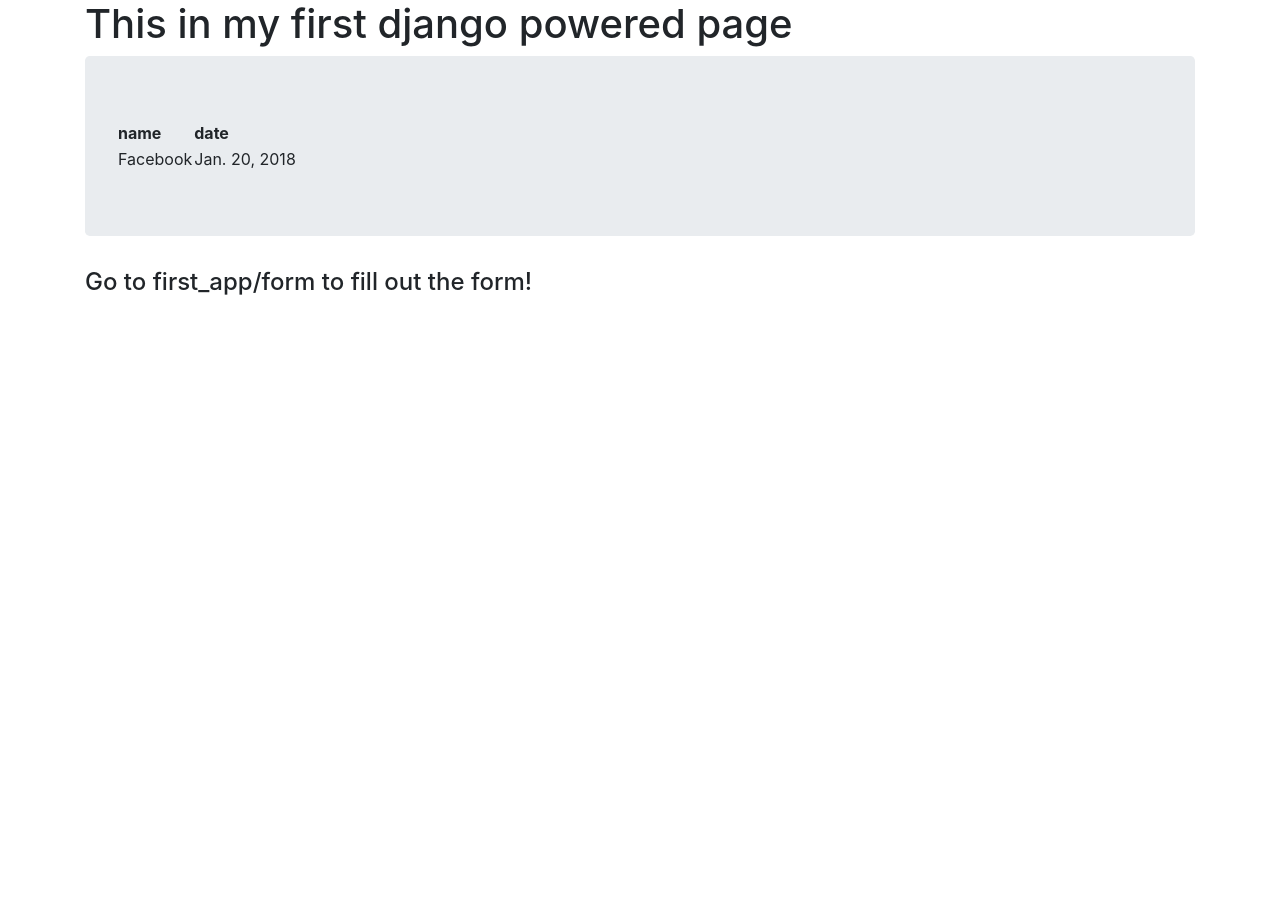
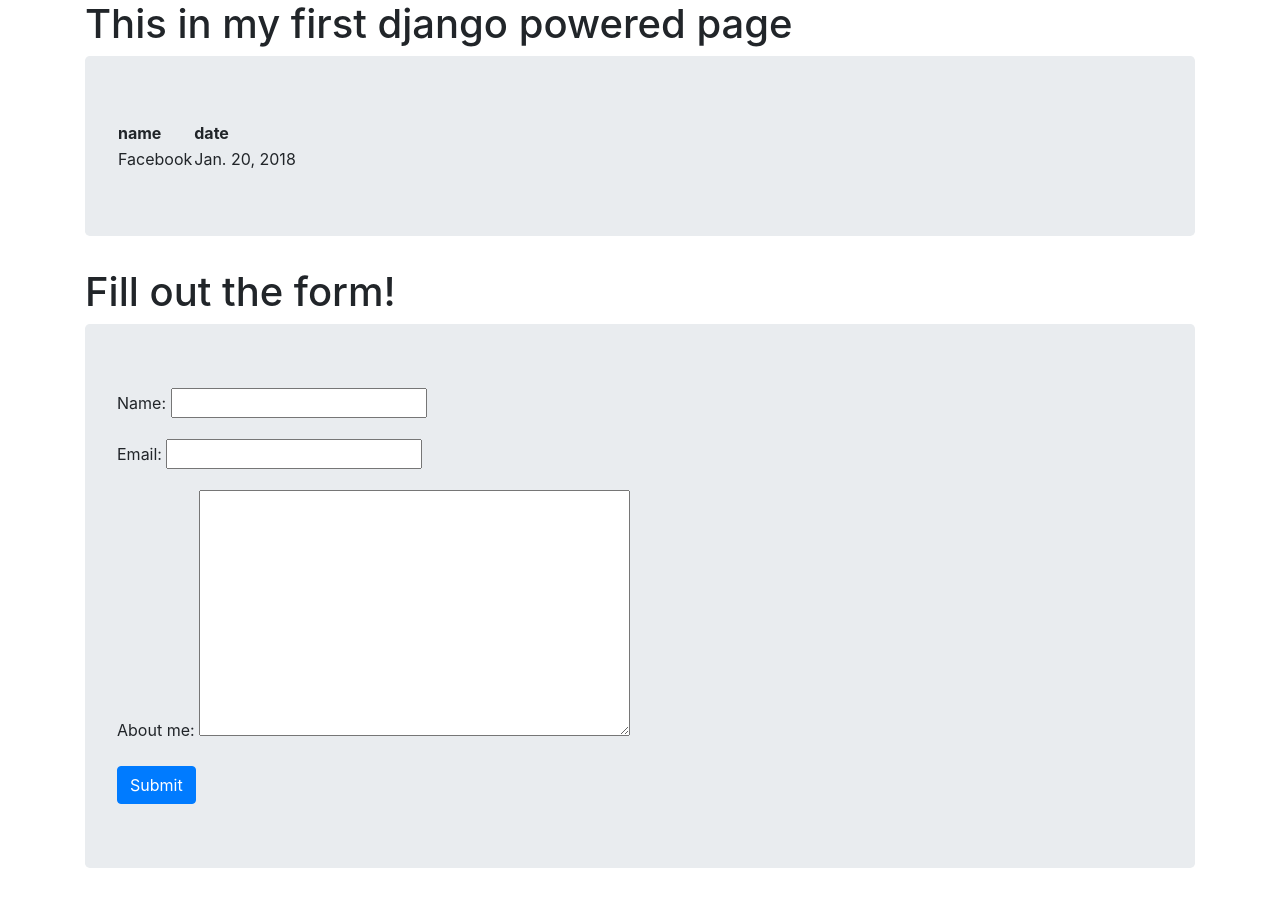
Before and after one commit to abhijeet1995/first_project-Django, a Django app: page / in a window 1280 px wide. Before the commit the page ends 295 px from the top, so only its background shows below. Run offline with Django 3.2, Linux system fonts and the light colour scheme; data comes from the database, SQL or seed files in the repository; some libraries are stand-ins or nearby versions.

Commit message:
hosting on network

```diff
--- a/first_app/views.py
+++ b/first_app/views.py
@@ -5,7 +5,18 @@ from . import forms
 
 def index(request):
     date_access = AccessRecord.objects.order_by('date')
-    my_dict = {'insert_me': date_access}
+    form = forms.FormName()
+    if request.method == 'POST':
+        form = forms.FormName(request.POST)
+        if form.is_valid():
+            print('Validation Success!')
+            print("NAME: " + form.cleaned_data['name'])
+            print("EMAIL: " + form.cleaned_data['email'])
+            print("ABOUT ME: " + form.cleaned_data['about_me'])
+    my_dict = {
+                'insert_me': date_access,
+                'form': form
+              }
     return render(request, 'first_app/index.html', context=my_dict)
 
 
--- a/first_project/settings.py
+++ b/first_project/settings.py
@@ -14,7 +14,7 @@ SECRET_KEY = '(xk^ftec)4rp#%e!$#a8n_0^b##6u$-s)3_+hel3xxtutaq9j+'
 # SECURITY WARNING: don't run with debug turned on in production!
 DEBUG = True
 
-ALLOWED_HOSTS = ['192.168.2.5', 'localhost']
+ALLOWED_HOSTS = ['192.168.2.5', '127.0.0.1']
 
 # Application definition
 
--- a/templates/first_app/index.html
+++ b/templates/first_app/index.html
@@ -25,7 +25,16 @@
         {% endfor %}
     </table>
     </div>
-        <h4>Go to first_app/form to fill out the form!</h4>
+    </div>
+    <div class="container">
+        <h1>Fill out the form!</h1>
+        <div class="jumbotron">
+            <form method="post">
+                {{ form.as_p }}
+                {% csrf_token %}
+                <input type="submit" class="btn btn-primary" value="Submit">
+            </form>
+        </div>
     </div>
     {% else %}
         <h1>No site accessed yet</h1>
```
Also changed, not shown: static/images/download.png (added).
